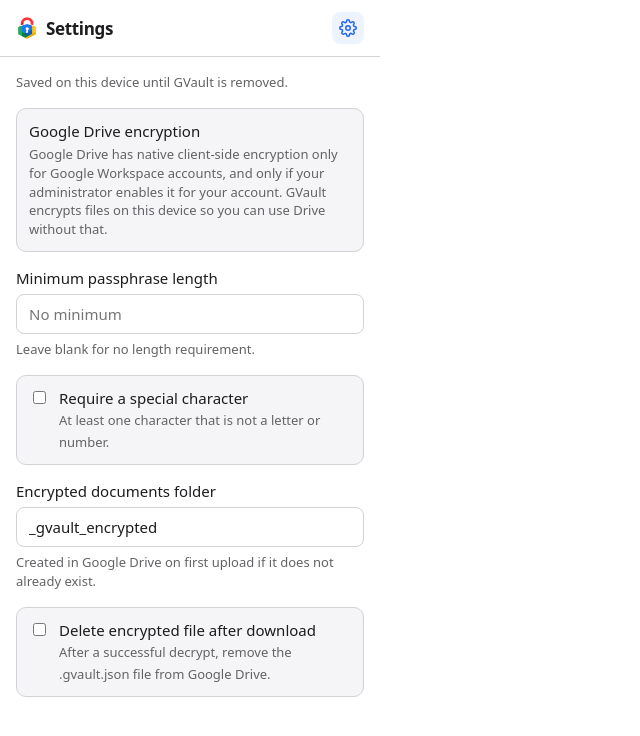
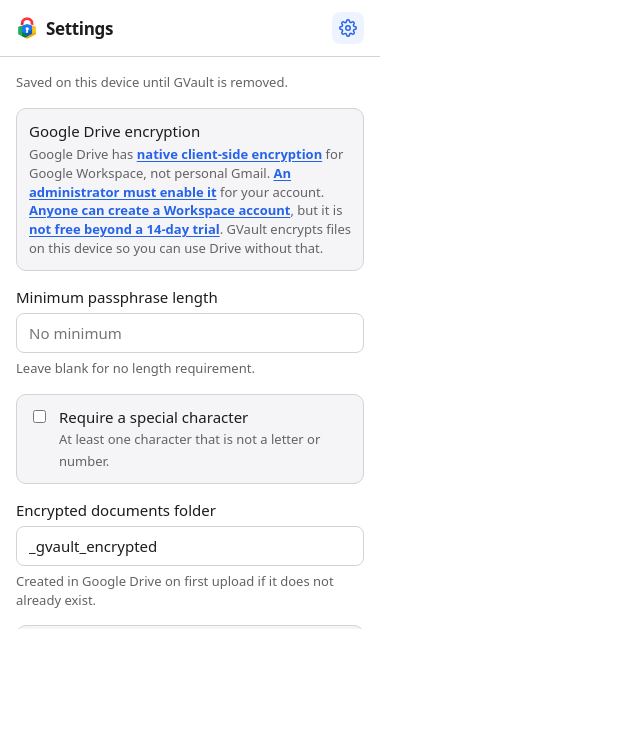
Before and after one commit to megbailey/gvault, a React (Vite) app: page / in a window 1280 px wide. Both pictures are taken after a click on the button 348 px from the left and 28 px from the top of the page. Shown: the top 736 px of the page, without its empty margins (0-640 px from the left). Built offline with nearby package versions, Linux system fonts and the light colour scheme.

Commit message:
adding information about google workspace so google doesn't get mad at me or something

```diff
--- a/src/components/Settings.tsx
+++ b/src/components/Settings.tsx
@@ -5,6 +5,26 @@
     saveSettings,
     type ExtensionSettings,
 } from "../utils/settings";
+
+const GOOGLE_HELP = {
+    cse: "https://support.google.com/a/answer/10741897",
+    cseAdmin: "https://support.google.com/a/answer/10745596",
+    signup: "https://support.google.com/a/answer/53926",
+    trial: "https://support.google.com/a/answer/6388094",
+} as const;
+
+function GoogleHelpLink({ href, children }: { href: string; children: React.ReactNode }) {
+    return (
+        <a
+            className="settings-note__link"
+            href={href}
+            target="_blank"
+            rel="noopener noreferrer"
+        >
+            {children}
+        </a>
+    );
+}
 
 const Settings = () => {
     const [settings, setSettings] = useState<ExtensionSettings>(DEFAULT_SETTINGS);
@@ -35,7 +55,15 @@
             <div className="settings-note">
                 <p className="choice-row__label">Google Drive encryption</p>
                 <p className="field__help">
-                    Google Drive has native client-side encryption only for Google Workspace accounts, and only if your administrator enables it for your account. GVault encrypts files on this device so you can use Drive without that.
+                    Google Drive has{" "}
+                    <GoogleHelpLink href={GOOGLE_HELP.cse}>native client-side encryption</GoogleHelpLink>
+                    {" "}for Google Workspace, not personal Gmail.{" "}
+                    <GoogleHelpLink href={GOOGLE_HELP.cseAdmin}>An administrator must enable it</GoogleHelpLink>
+                    {" "}for your account.{" "}
+                    <GoogleHelpLink href={GOOGLE_HELP.signup}>Anyone can create a Workspace account</GoogleHelpLink>
+                    {", but it is "}
+                    <GoogleHelpLink href={GOOGLE_HELP.trial}>not free beyond a 14-day trial</GoogleHelpLink>
+                    . GVault encrypts files on this device so you can use Drive without that.
                 </p>
             </div>
 
--- a/src/index.css
+++ b/src/index.css
@@ -129,6 +129,8 @@
 
 .popup-body {
     padding: 16px;
+    max-height: 540px;
+    overflow-y: auto;
 }
 
 .upload-form,
@@ -168,6 +170,22 @@
 
 .settings-note .choice-row__label {
     margin: 0 0 4px;
+}
+
+.settings-note__link {
+    color: var(--gv-accent);
+    font-weight: 600;
+    text-decoration: underline;
+    text-underline-offset: 2px;
+}
+
+.settings-note__link:hover {
+    color: #1d4ed8;
+}
+
+.settings-note__link:focus-visible {
+    outline: 2px solid var(--gv-accent);
+    outline-offset: 2px;
 }
 
 .field__row {
```
Also changed, not shown: 2 other files (tests, documents, lock files or other folders).
